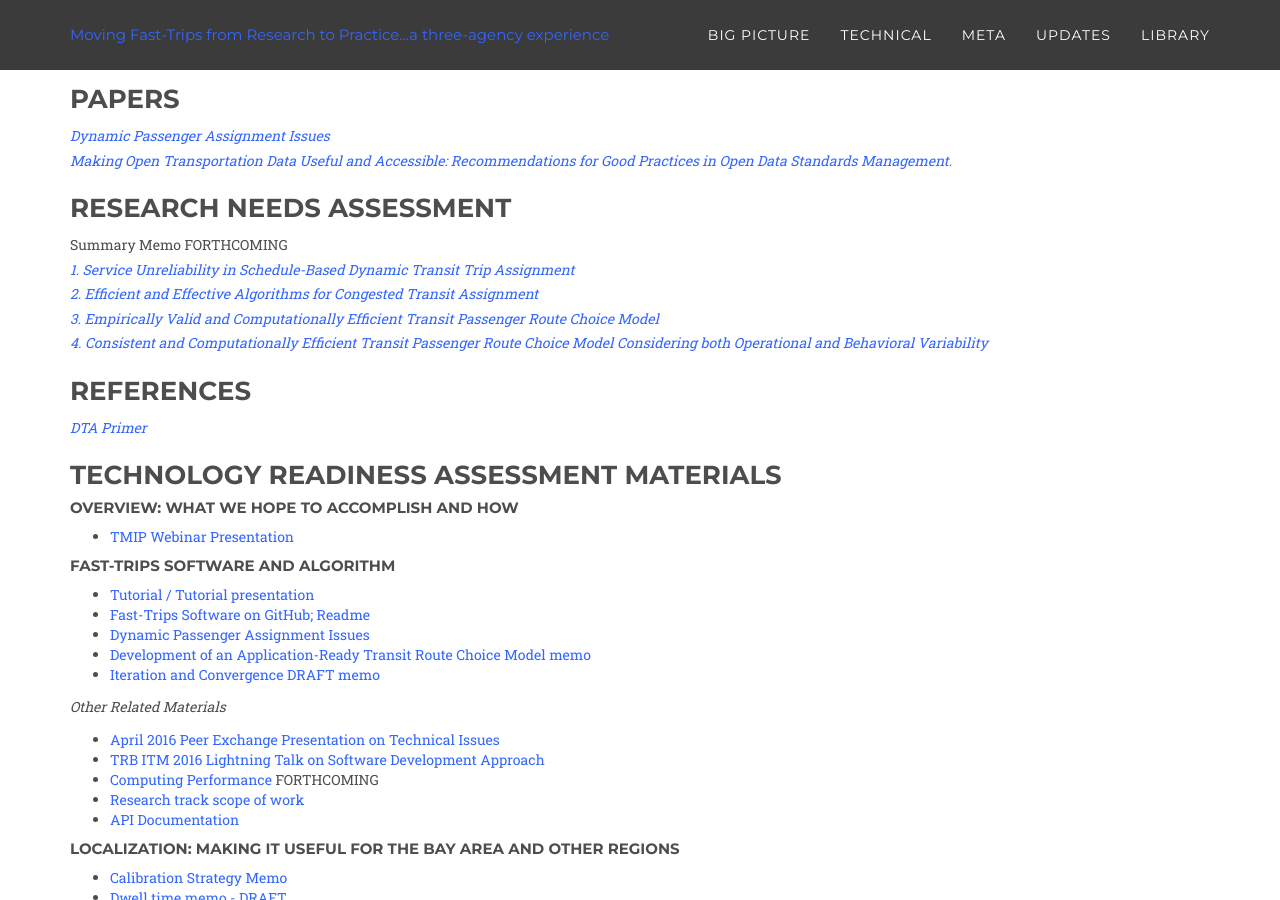
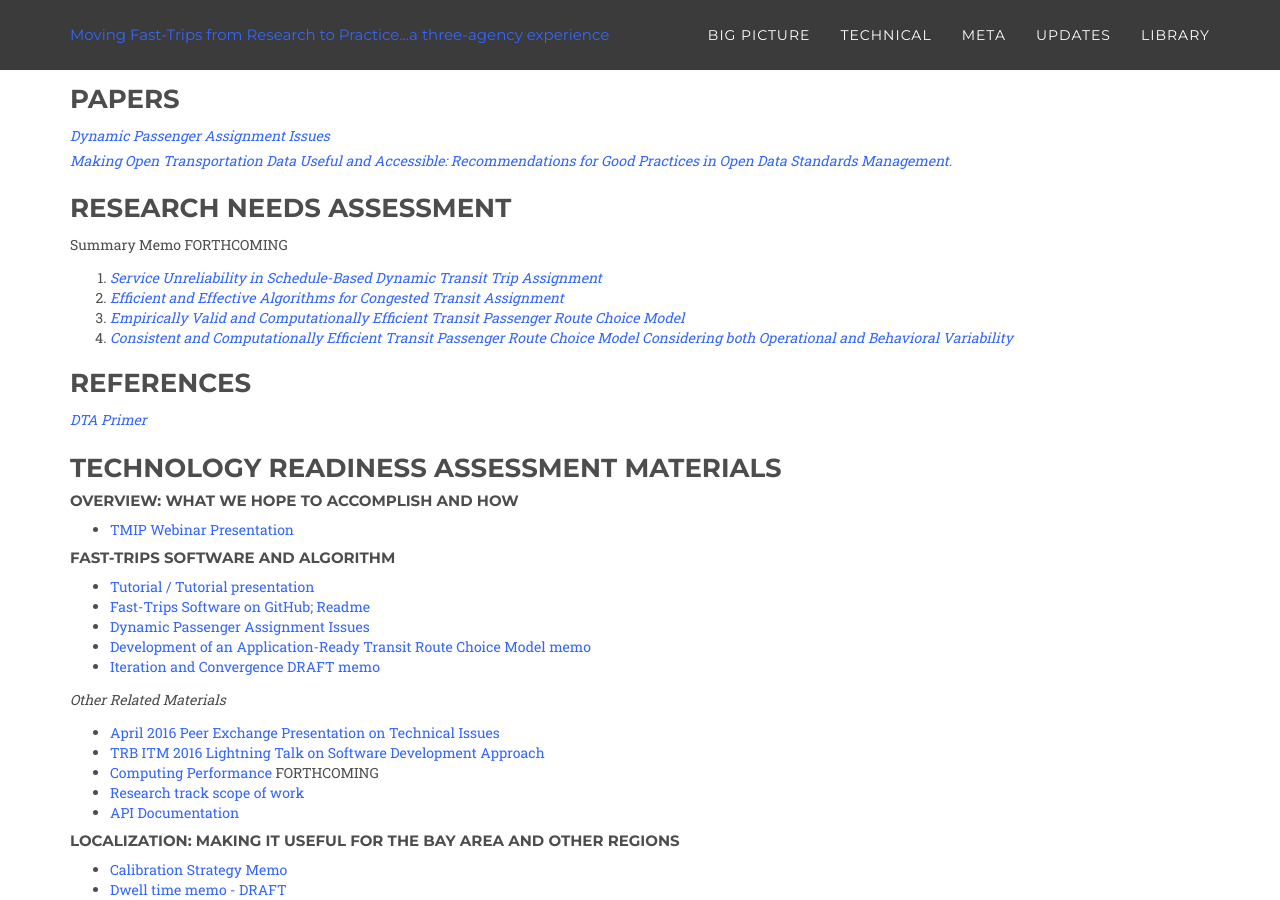
Before and after one commit to BayAreaMetro/fast-trips-project, a Jekyll site: the page built from library/index.md, in a window 1280 px wide and 900 px high, scrolled down 1553 px. Built offline with Jekyll 4.4.1, drawn with Linux system fonts in a browser that asks for light colours; some web fonts are replaced.

Commit message:
Fix numbered list display for RNS

```diff
--- a/library/index.md
+++ b/library/index.md
@@ -75,10 +75,10 @@
 
 ### Research Needs Assessment
 Summary Memo  FORTHCOMING
-*[1. Service Unreliability in Schedule-Based Dynamic Transit Trip Assignment](https://mtcdrive.box.com/s/5k5m8qujxxlzcb4arpgis6b1tvxyjr08)*
-*[2. Efficient and Effective Algorithms for Congested Transit Assignment](https://mtcdrive.box.com/s/h4be3l3ukmwax6a9wyopg4byws2b8gm5)*
-*[3. Empirically Valid and Computationally Efficient Transit Passenger Route Choice Model](https://mtcdrive.box.com/s/3efsn5m6jdi3b6jzlg13r1n4t9klstya)*
-*[4. Consistent and Computationally Efficient Transit Passenger Route Choice Model Considering both Operational and Behavioral Variability](https://mtcdrive.box.com/s/jlqfurd63ou05rvvcr61b6smn8xlctmh)*
+1. *[Service Unreliability in Schedule-Based Dynamic Transit Trip Assignment](https://mtcdrive.box.com/s/5k5m8qujxxlzcb4arpgis6b1tvxyjr08)*
+2. *[Efficient and Effective Algorithms for Congested Transit Assignment](https://mtcdrive.box.com/s/h4be3l3ukmwax6a9wyopg4byws2b8gm5)*
+3. *[Empirically Valid and Computationally Efficient Transit Passenger Route Choice Model](https://mtcdrive.box.com/s/3efsn5m6jdi3b6jzlg13r1n4t9klstya)*
+4. *[Consistent and Computationally Efficient Transit Passenger Route Choice Model Considering both Operational and Behavioral Variability](https://mtcdrive.box.com/s/jlqfurd63ou05rvvcr61b6smn8xlctmh)*
 
 
 ### References
```
